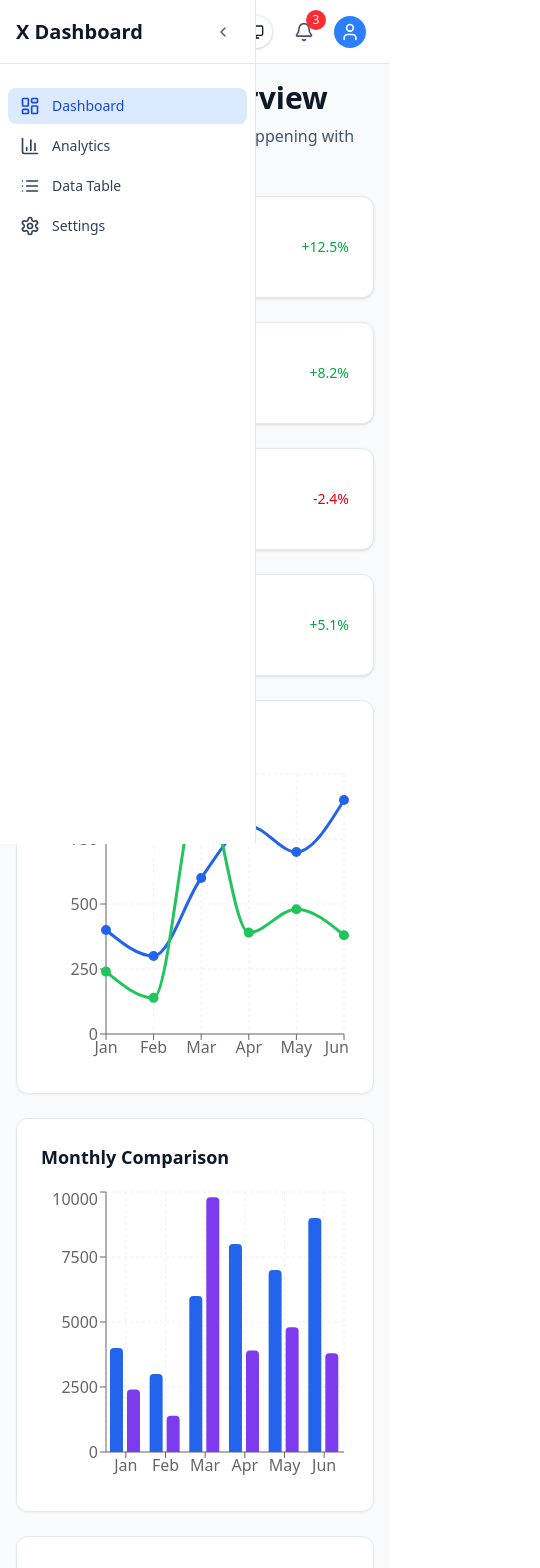
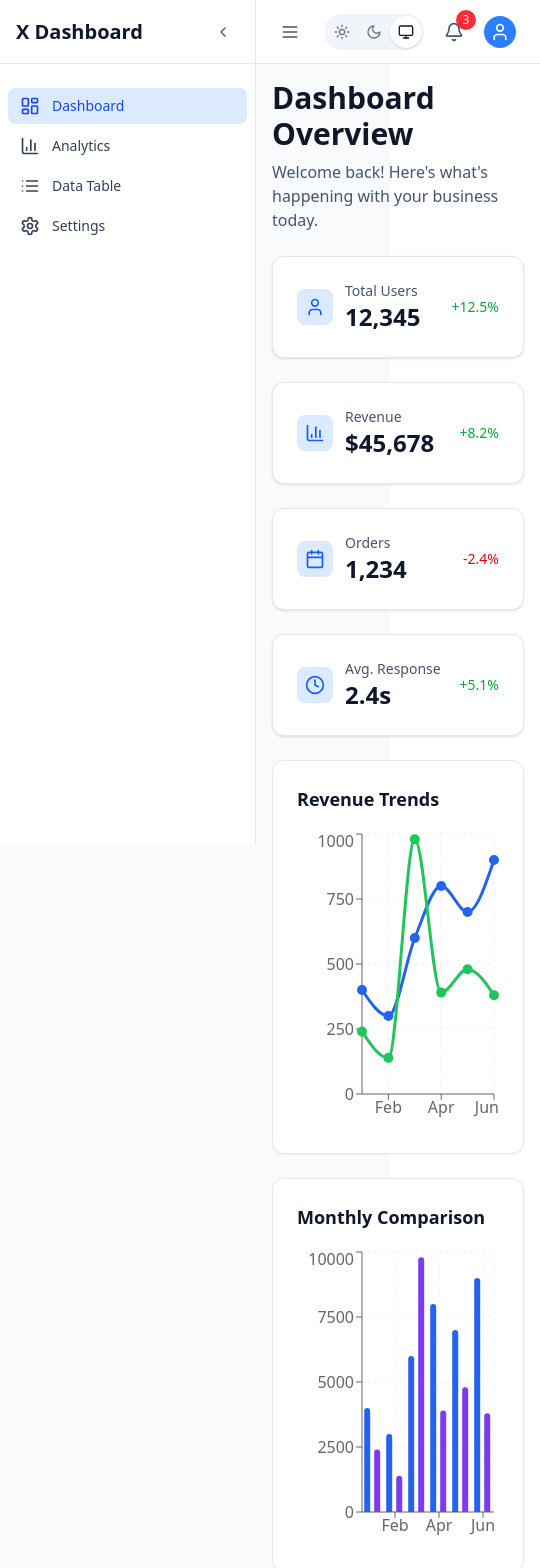
Before and after one commit to iamsaief/reactjs, a React (Vite) app: page /projects/x-dashboard in a window 390 px wide. Shown: the top 1568 px of the page, 540 px wide, since content can reach past the window. Built offline with nearby package versions, Linux system fonts and the light colour scheme.

Commit message:
sidebar md toggle, fix classname conflict

```diff
--- a/package.json
+++ b/package.json
@@ -12,12 +12,14 @@
   "dependencies": {
     "@reduxjs/toolkit": "^2.8.2",
     "@tailwindcss/vite": "^4.1.8",
+    "clsx": "^2.1.1",
     "lucide-react": "^0.511.0",
     "react": "^19.1.0",
     "react-dom": "^19.1.0",
     "react-redux": "^9.2.0",
     "react-router": "^7.6.1",
     "recharts": "^2.15.3",
+    "tailwind-merge": "^3.3.1",
     "tailwindcss": "^4.1.8"
   },
   "devDependencies": {
--- a/src/projects/x-dashboard/components/DashboardLayout.jsx
+++ b/src/projects/x-dashboard/components/DashboardLayout.jsx
@@ -14,6 +14,7 @@ import { Header } from "./Header";
 import { useAppSelector, useAppDispatch } from "../store";
 import { toggleSidebar } from "../store/slices/uiSlice";
 import { Heart } from "lucide-react";
+import { cn } from "../../../utils/cn";
 
 export const DashboardLayout = ({ children }) => {
   // Get sidebar state from Redux store
@@ -34,7 +35,7 @@ export const DashboardLayout = ({ children }) => {
       <Sidebar collapsed={sidebarCollapsed} onToggle={handleSidebarToggle} />
 
       {/* Main content area with responsive margins */}
-      <div className={`flex-1 transition-all duration-300 ${sidebarCollapsed ? "ml-0 lg:ml-16" : "ml-0 lg:ml-64"}`}>
+      <div className={cn("flex-1 transition-all duration-300", sidebarCollapsed ? "ml-16 " : "ml-64")}>
         {/* Header with sidebar toggle functionality */}
         <Header onToggleSidebar={handleSidebarToggle} />
 
@@ -42,7 +43,7 @@ export const DashboardLayout = ({ children }) => {
         <main className="p-4 sm:p-6">{children}</main>
 
         {/* Footer */}
-        <footer className=" text-gray-300 border-gray-300/10 border-t mt-50 py-6 text-center">
+        <footer className="max-w-4xl mx-auto text-gray-300 border-gray-300/10 border-t mt-50 py-6 text-center">
           <p className="text-gray-500 text-sm flex items-center justify-center gap-1">
             Made with <Heart className="h-4 w-4" /> by{" "}
             <a href="https://www.linkedin.com/in/saiefalemon/" className="hover:underline">
--- a/src/projects/x-dashboard/components/DashboardWidget.jsx
+++ b/src/projects/x-dashboard/components/DashboardWidget.jsx
@@ -10,10 +10,15 @@
  * @param icon - Optional icon to display next to the title
  */
 
+import { cn } from "../../../utils/cn";
+
 export const DashboardWidget = ({ title, children, className = "", icon }) => {
   return (
     <div
-      className={`bg-white dark:bg-slate-800 rounded-xl shadow-xs border border-slate-200 dark:border-slate-700 p-6 ${className}`}
+      className={cn(
+        "bg-white dark:bg-slate-800 rounded-xl shadow-xs border border-slate-200 dark:border-slate-700 p-6",
+        className
+      )}
     >
       <div className="flex items-center space-x-2 mb-4">
         {icon && <div className="p-1 text-slate-900 dark:text-white">{icon}</div>}
--- a/src/projects/x-dashboard/components/Header.jsx
+++ b/src/projects/x-dashboard/components/Header.jsx
@@ -43,7 +43,7 @@ export const Header = ({ onToggleSidebar }) => {
   };
 
   return (
-    <header className="h-16 bg-white dark:bg-slate-800 border-b border-slate-200 dark:border-slate-700 flex items-center justify-between px-4 sm:px-6">
+    <header className="sticky top-0 z-10 h-16 bg-white dark:bg-slate-800 border-b border-slate-200 dark:border-slate-700 flex items-center justify-between px-4 sm:px-6">
       {/* Left section: Mobile menu + Search */}
       <div className="flex items-center space-x-4">
         {/* Mobile sidebar toggle - hidden on desktop */}
--- a/src/projects/x-dashboard/components/Sidebar.jsx
+++ b/src/projects/x-dashboard/components/Sidebar.jsx
@@ -1,4 +1,5 @@
 import { LayoutDashboard, BarChart3, List, Settings, ChevronLeft, ChevronRight } from "lucide-react";
+import { useEffect } from "react";
 import { useNavigate, useLocation } from "react-router";
 
 const navigation = [
@@ -8,9 +9,27 @@ const navigation = [
   { name: "Settings", href: "/projects/x-dashboard/settings", icon: Settings },
 ];
 
+const MOBILE_BREAKPOINT = 1024;
+
 export const Sidebar = ({ collapsed, onToggle }) => {
   const navigate = useNavigate();
   const location = useLocation();
+
+  useEffect(() => {
+    const mediaQuery = window.matchMedia(`(max-width: ${MOBILE_BREAKPOINT}px)`);
+
+    const handleChange = (e) => {
+      if (e.matches && !collapsed) {
+        onToggle();
+      } else if (!e.matches && collapsed) {
+        onToggle();
+      }
+    };
+
+    mediaQuery.addEventListener("change", handleChange);
+
+    return () => mediaQuery.removeEventListener("change", handleChange);
+  }, [collapsed, onToggle]);
 
   return (
     <div
@@ -44,11 +63,13 @@ export const Sidebar = ({ collapsed, onToggle }) => {
               <li key={item.name}>
                 <button
                   onClick={() => navigate(item.href)}
-                  className={`w-full flex items-center px-3 py-2 text-sm font-medium rounded-lg transition-all- duration-200 ${
+                  className={`w-full flex items-center px-3 py-2 text-sm font-medium rounded-lg transition-all duration-200 ${
                     isActive
                       ? "bg-blue-100 dark:bg-blue-900/30 text-blue-700 dark:text-blue-300"
                       : "text-slate-700 dark:text-slate-300 hover:bg-slate-100 dark:hover:bg-slate-700"
                   }`}
+                  title={item.name}
+                  aria-label={item.name}
                 >
                   <IconComponent className="w-5 h-5 flex-shrink-0" />
                   {!collapsed && <span className="ml-3 animate-fade-in">{item.name}</span>}
--- a/src/projects/x-dashboard/components/ThemeSwitcher.jsx
+++ b/src/projects/x-dashboard/components/ThemeSwitcher.jsx
@@ -1,5 +1,6 @@
 import { Moon, Sun, Monitor } from "lucide-react";
 import { useTheme } from "../context/ThemeContext";
+import { cn } from "../../../utils/cn";
 
 export const ThemeSwitcher = () => {
   const { theme, setTheme } = useTheme();
@@ -17,11 +18,12 @@ export const ThemeSwitcher = () => {
           <button
             key={value}
             onClick={() => setTheme(value)}
-            className={`flex items-center justify-center w-8 h-8 rounded-full transition-all ${
+            className={cn(
+              "flex items-center justify-center w-8 h-8 rounded-full transition-all",
               theme === value
                 ? "bg-white dark:bg-slate-600 shadow-sm text-slate-900 dark:text-white"
                 : "text-slate-500 dark:text-slate-400 hover:text-slate-700 dark:hover:text-slate-300"
-            }`}
+            )}
             title={label}
           >
             <Icon className="w-4 h-4" />
--- a/src/projects/x-dashboard/pages/Dashboard.jsx
+++ b/src/projects/x-dashboard/pages/Dashboard.jsx
@@ -17,7 +17,7 @@ export const Dashboard = () => {
         </div>
 
         {/* Stats Cards */}
-        <div className="grid grid-cols-1 md:grid-cols-2 lg:grid-cols-4 gap-6">
+        <div className="grid grid-cols-1 lg:grid-cols-2 xl:grid-cols-4 gap-6">
           <StatsCard
             title="Total Users"
             value="12,345"
--- /dev/null
+++ b/src/utils/cn.js
@@ -0,0 +1,20 @@
+/**
+ * Utility function to combine class names and merges Tailwind CSS classes
+ *
+ * @param {...string} inputs - Class names to combine
+ * @returns {string} - Merged class names
+ * @example
+ * const buttonClass = cn(
+ *   "px-4 py-2 text-white",
+ *   isPrimary ? "bg-blue-500" : "bg-gray-500",
+ *   isDisabled && "opacity-50 cursor-not-allowed",
+ *   "p-6" // overrides earlier padding
+ * );
+ */
+
+import { clsx } from "clsx";
+import { twMerge } from "tailwind-merge";
+
+export function cn(...inputs) {
+  return twMerge(clsx(...inputs));
+}
```
Also changed, not shown: 1 other file (tests, documents, lock files or other folders).
